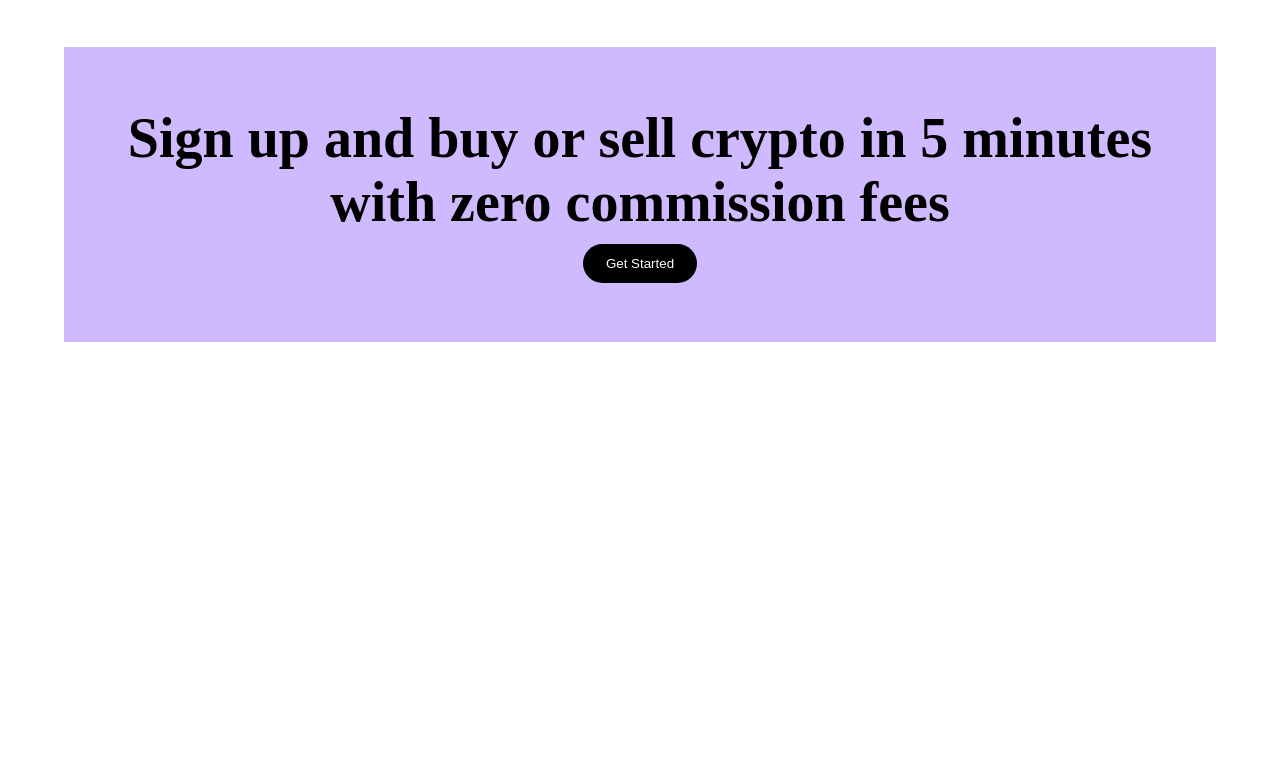
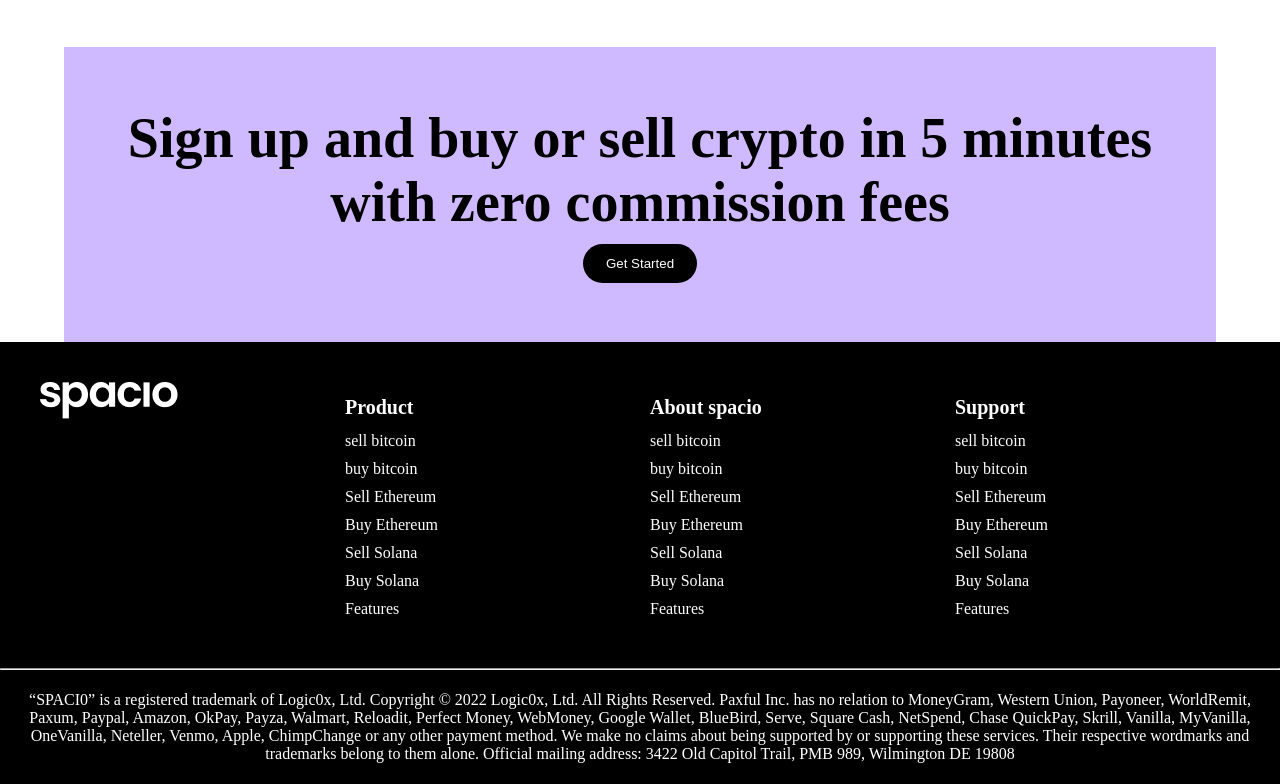
Before and after one commit to programmerrabbanii/hab-assignment-one-, a plain HTML site: page index.html in a window 1280 px wide. Shown: the part 1954-2738 px from the top of the page. Before the commit the page ends 2296 px from the top, so only its background shows below. Drawn offline with Linux system fonts and the light colour scheme.

Commit message:
added the footer section

```diff
--- a/index.html
+++ b/index.html
@@ -251,9 +251,54 @@
                     <button>Get started</button>
                 </div>
              </section>
+             <!-- commission section end here -->
+              <!-- footer section strat here -->
 
     </main>
-    <footer></footer>
+    <footer>
+        <div class="footerr">
+            <div class="inner-footer">
+                <div class="footer-box">
+                    <img src="./img/spacio.png" alt="">
+                </div>
+                <div class="footer-box">
+                    <h4>Product</h4>
+                    <p>sell bitcoin</p>
+                    <p>buy bitcoin</p>
+                    <p> Sell Ethereum</p>
+                    <p>Buy Ethereum</p>
+                    <p>Sell Solana</p>
+                    <p>Buy Solana</p>
+                    <p>Features</p>
+                </div>
+
+                <div class="footer-box">
+                    <h4>About spacio</h4>
+                    <p>sell bitcoin</p>
+                    <p>buy bitcoin</p>
+                    <p> Sell Ethereum</p>
+                    <p>Buy Ethereum</p>
+                    <p>Sell Solana</p>
+                    <p>Buy Solana</p>
+                    <p>Features</p>
+                </div>
+
+                <div class="footer-box">
+                    <h4>Support</h4>
+                    <p>sell bitcoin</p>
+                    <p>buy bitcoin</p>
+                    <p> Sell Ethereum</p>
+                    <p>Buy Ethereum</p>
+                    <p>Sell Solana</p>
+                    <p>Buy Solana</p>
+                    <p>Features</p>
+                </div>
+            </div>
+            <hr>
+
+            <p class="footer-pragraph">“SPACI0” is a registered trademark of Logic0x, Ltd. Copyright © 2022 Logic0x, Ltd. All Rights Reserved. Paxful Inc. has no relation to MoneyGram, Western Union, Payoneer, WorldRemit, Paxum, Paypal, Amazon, OkPay, Payza, Walmart, Reloadit, Perfect Money, WebMoney, Google Wallet, BlueBird, Serve, Square Cash, NetSpend, Chase QuickPay, Skrill, Vanilla, MyVanilla, OneVanilla, Neteller, Venmo, Apple, ChimpChange or any other payment method. We make no claims about being supported by or supporting these services. Their respective wordmarks and trademarks belong to them alone. Official mailing address: 3422 Old Capitol Trail, PMB 989, Wilmington DE 19808</p>
+        </div>
+    </footer>
 
 
 </body>
--- a/style.css
+++ b/style.css
@@ -236,3 +236,32 @@ select{
     margin-top: 10px;
     text-transform: capitalize;
 }
+/* commission section end here */
+/* footer section start here */
+.footerr{
+    background-color: black;
+
+}
+.inner-footer{
+    display: grid;
+    grid-template-columns: repeat(4, 1fr);
+    gap: 20px;
+
+    padding: 40px;
+
+    color: #ffffff;
+}
+.inner-footer p{
+    margin-bottom: 10px;
+}
+.footer-box h4{
+    font-size: 20px;
+    line-height: 50px;
+
+}
+
+p.footer-pragraph {
+    text-align: center;
+    color: white;
+    padding: 21px;
+}
```
